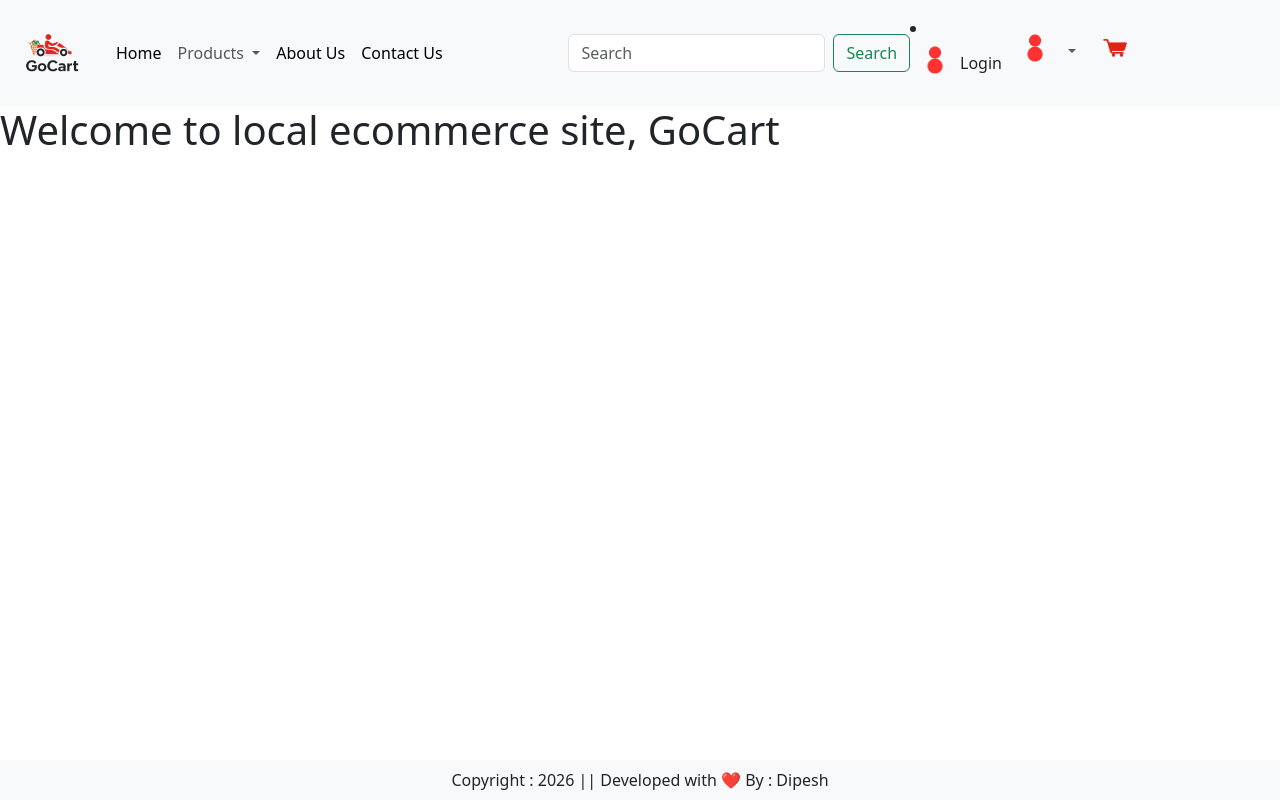
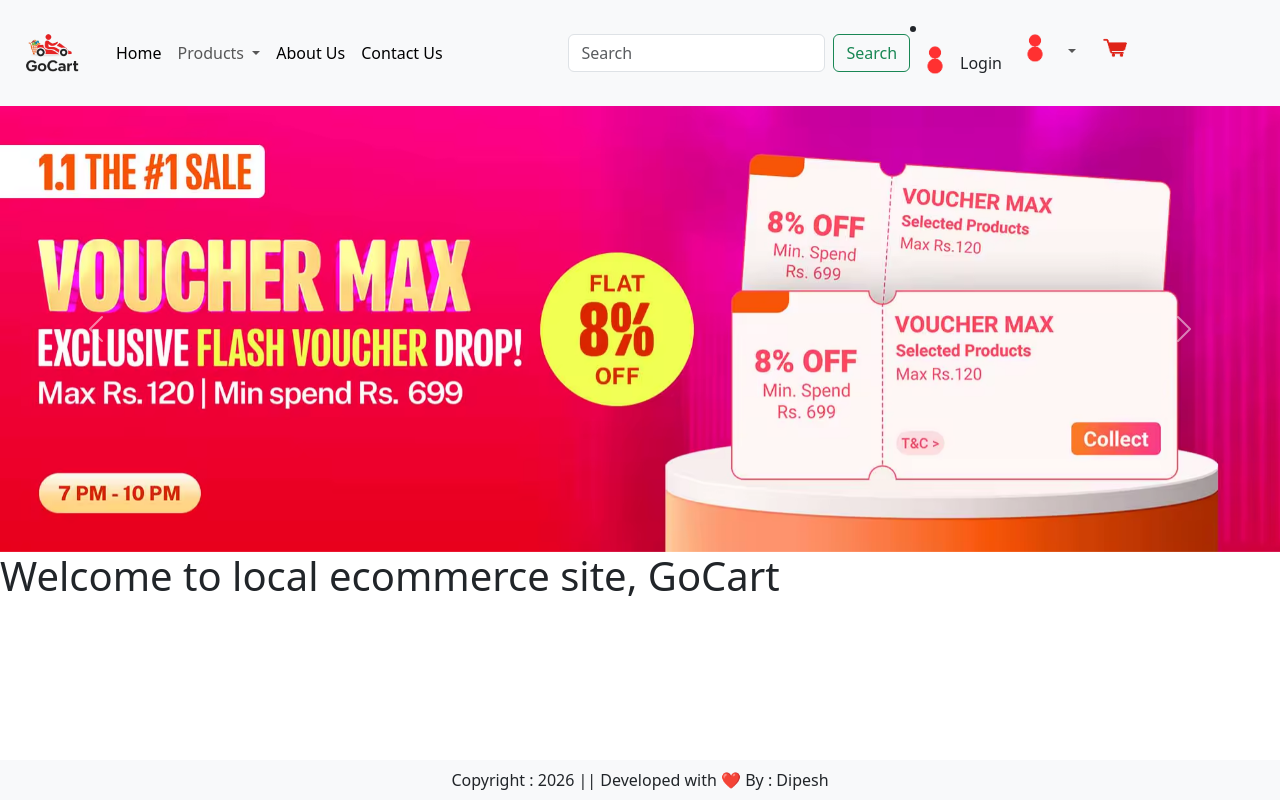
Before and after one commit to dipeshluitel/Ecommerce-Website, a Django app: page /gocart/home/ in a window 1280 px wide. Run offline with Django 5.2, Linux system fonts and the light colour scheme; some libraries are stand-ins or nearby versions.

Commit message:
add(UI/UX): carousel slide added

```diff
--- a/ecommerce/goCart/templates/goCart/base.html
+++ b/ecommerce/goCart/templates/goCart/base.html
@@ -83,7 +83,7 @@
             </div>
         </div>
     </nav>
-
+    {% block products-slider %}{% endblock products-slider %}
     {% block main-content %}{% endblock main-content %}
 
     <footer class="container-fluid bg-light text-center p-2 mt-5 fixed-bottom">
--- /dev/null
+++ b/ecommerce/goCart/templates/goCart/home.html
@@ -0,0 +1,36 @@
+{% extends "goCart/base.html" %}
+{% load static %}
+{% block title %}Home{% endblock title %}
+{% block main-content %}
+ <h1> Welcome to local ecommerce site, GoCart</h1>
+{% endblock main-content %}
+
+{% block products-slider %}
+<div id="carouselExample" class="carousel slide">
+  <div class="carousel-inner">
+    <div class="carousel-item active">
+      <img src="{% static 'goCart/images/slide/s1.jpg'%}" class="d-block w-100" alt="...">
+    </div>
+    <div class="carousel-item">
+      <img src="{% static 'goCart/images/slide/s2.jpg'%}" class="d-block w-100" alt="...">
+    </div>
+    <div class="carousel-item">
+      <img src="{% static 'goCart/images/slide/s3.jpg'%}" class="d-block w-100" alt="...">
+    </div>
+    <div class="carousel-item">
+      <img src="{% static 'goCart/images/slide/s4.jpg'%}" class="d-block w-100" alt="...">
+    </div>
+    <div class="carousel-item">
+      <img src="{% static 'goCart/images/slide/s5.jpg'%}" class="d-block w-100" alt="...">
+    </div>
+  </div>
+  <button class="carousel-control-prev" type="button" data-bs-target="#carouselExample" data-bs-slide="prev">
+    <span class="carousel-control-prev-icon" aria-hidden="true"></span>
+    <span class="visually-hidden">Previous</span>
+  </button>
+  <button class="carousel-control-next" type="button" data-bs-target="#carouselExample" data-bs-slide="next">
+    <span class="carousel-control-next-icon" aria-hidden="true"></span>
+    <span class="visually-hidden">Next</span>
+  </button>
+</div>
+{% endblock products-slider %}
--- a/ecommerce/goCart/templates/goCart/index.html
+++ /dev/null
@@ -1,6 +0,0 @@
-{% extends "goCart/base.html" %}
-{% load static %}
-{% block title %}Home{% endblock title %}
-{% block main-content %}
- <h1> Welcome to local ecommerce site, GoCart</h1>
-{% endblock main-content %}
--- a/ecommerce/goCart/views.py
+++ b/ecommerce/goCart/views.py
@@ -3,4 +3,4 @@ from django.http import HttpResponse
 
 # Create your views here.
 def home(request):
-    return render(request, 'goCart/index.html')
+    return render(request, 'goCart/home.html')
```
Also changed, not shown: ecommerce/goCart/static/goCart/images/banner/b1.jpg (deleted), ecommerce/goCart/static/goCart/images/banner/b2.jpg (deleted), ecommerce/goCart/static/goCart/images/banner/b3.jpg (deleted), ecommerce/goCart/static/goCart/images/banner/b4.jpg (deleted), ecommerce/goCart/static/goCart/images/slide/s1.jpg (added), ecommerce/goCart/static/goCart/images/slide/s2.jpg (added), ecommerce/goCart/static/goCart/images/slide/s3.jpg (added), ecommerce/goCart/static/goCart/images/slide/s4.jpg (added), ecommerce/goCart/static/goCart/images/slide/s5.jpg (added).
